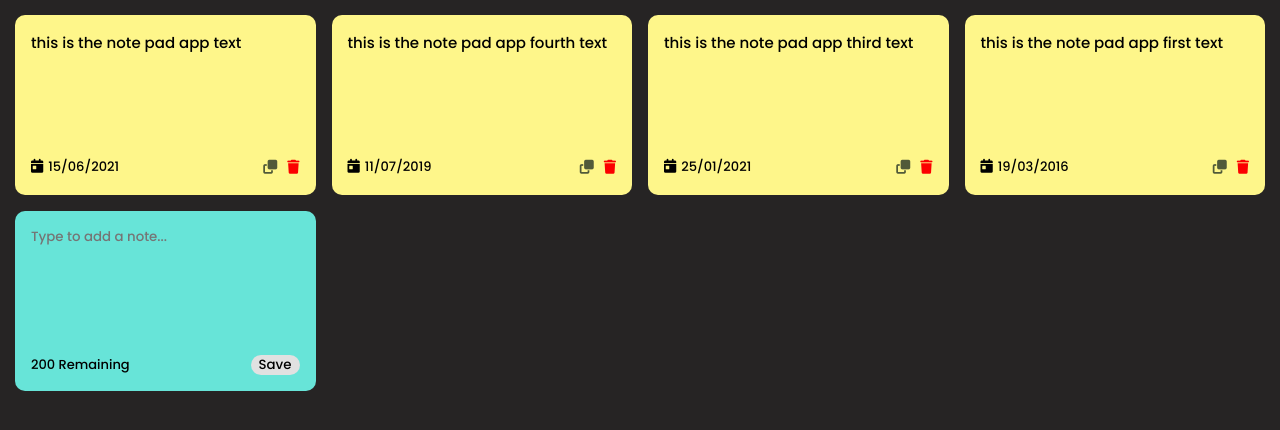
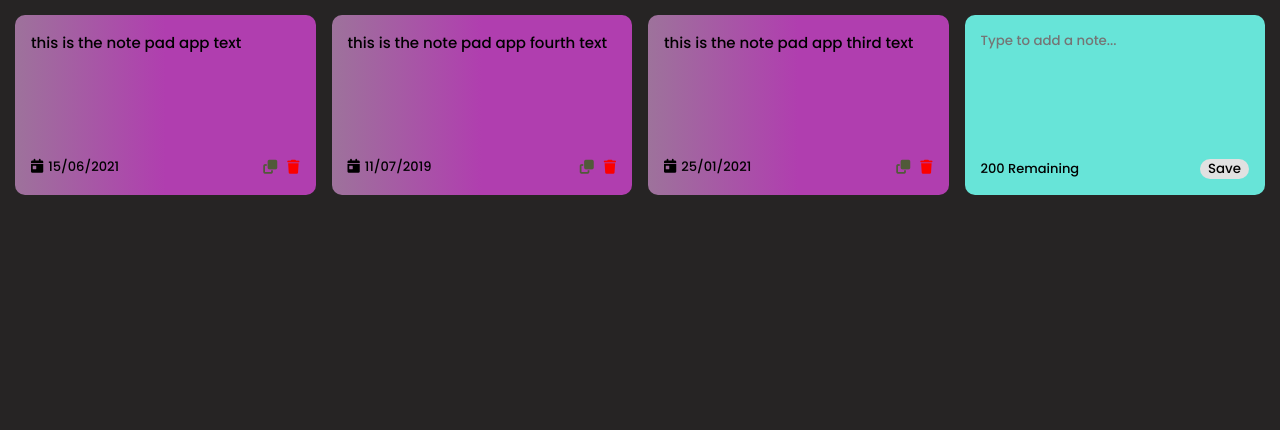
Before and after one commit to danishzayan/YourQuotes-App, a React (Vite) app: page / in a window 1280 px wide. Shown: the top 430 px of the page. Built offline with nearby package versions, Linux system fonts and the light colour scheme.

Commit message:
ui in gradient color

```diff
--- a/src/App.jsx
+++ b/src/App.jsx
@@ -5,26 +5,30 @@ import { nanoid } from 'nanoid';
 
 function App() {
 
+  const randomColor1 = Math.floor(Math.random()*16777215).toString(16);
+  const randomColor2 = Math.floor(Math.random()*16777215).toString(16);
+
   const [notes, setNotes] = useState([
     {
       id: nanoid(),
+      color1: randomColor1,
+      color2: randomColor2,
       text: "this is the note pad app text",
       date: "15/06/2021",
     },
     {
       id: nanoid(),
+      color1: randomColor1,
+      color2: randomColor2,
       text: "this is the note pad app fourth text",
       date: "11/07/2019",
     },
     {
       id: nanoid(),
+      color1: randomColor1,
+      color2: randomColor2,
       text: "this is the note pad app third text",
       date: "25/01/2021",
-    },
-    {
-      id: nanoid(),
-      text: "this is the note pad app first text",
-      date: "19/03/2016",
     },
   ])
 
@@ -32,6 +36,8 @@ function App() {
     const date = new Date();
     const newNote = {
       id: nanoid(),
+      color1: randomColor1,
+      color2: randomColor2,
       text: text,
       date: date.toLocaleDateString(),
     }
@@ -43,7 +49,6 @@ function App() {
     const newNotes = notes.filter((note) => note.id !== id);
     setNotes(newNotes);
   }
-
 
   return (
     <div className="container">
--- a/src/components/Card.jsx
+++ b/src/components/Card.jsx
@@ -1,8 +1,8 @@
 import React from 'react'
 
-const Card = ({ id, text, date, handleDeleteNote }) => {
+const Card = ({ id, color1, color2, text, date, handleDeleteNote }) => {
   return (
-    <div className='card'>
+    <div className='card'  style={{ background: `linear-gradient(90deg, #${color1} -100%, #${color2} 50%)` }}>
       <span>{ text }</span>
       <div className="footer">
         <small><i className="fa-solid fa-calendar-day"></i>{ date }</small>
--- a/src/components/CardsList.jsx
+++ b/src/components/CardsList.jsx
@@ -9,13 +9,15 @@ const CardsList = ({ notes, handleAddNote, handleDeleteNote }) => {
         notes.map((note) => (
         <Card
           id={note.id}
+          color1={note.color1}
+          color2={note.color2}
           text={note.text}
           date={note.date}
           handleDeleteNote={handleDeleteNote}
         />
       ))
       }
-      <AddNote handleAddNote={ handleAddNote } />
+      <AddNote handleAddNote={ handleAddNote }/>
     </div>
   );
 };
--- a/src/components/addNote.jsx
+++ b/src/components/addNote.jsx
@@ -3,7 +3,6 @@ import React, { useState } from 'react';
 const AddNote = ({ handleAddNote }) => {
 
   const [noteText, setNoteText] = useState('');
-  const [cardColor, setCardColor] = useState('');
 
   const characterLimit = 200;
 
@@ -18,13 +17,10 @@ const AddNote = ({ handleAddNote }) => {
       handleAddNote(noteText);
       setNoteText('');
     }
-
-    const randomColor = Math.floor(Math.random()*16777215).toString(16);
-    setCardColor(randomColor);
   }
 
   return (
-    <div className="card new" style={{ backgroundColor: `#${cardColor}` }} >
+    <div className="card new" >
       <textarea
         cols="10"
         rows="6"
--- a/src/index.css
+++ b/src/index.css
@@ -29,14 +29,13 @@ body {
 }
 
 .card {
-  background-color: #fef68a;
+  background-color: #8afed6;
   border-radius: 10px;
   padding: 1rem;
   min-height: 180px;
   display: flex;
   flex-direction: column;
   justify-content: space-between;
-  /* border: 1px solid #fff021f0; */
   white-space: pre-wrap;
 }
 
```
